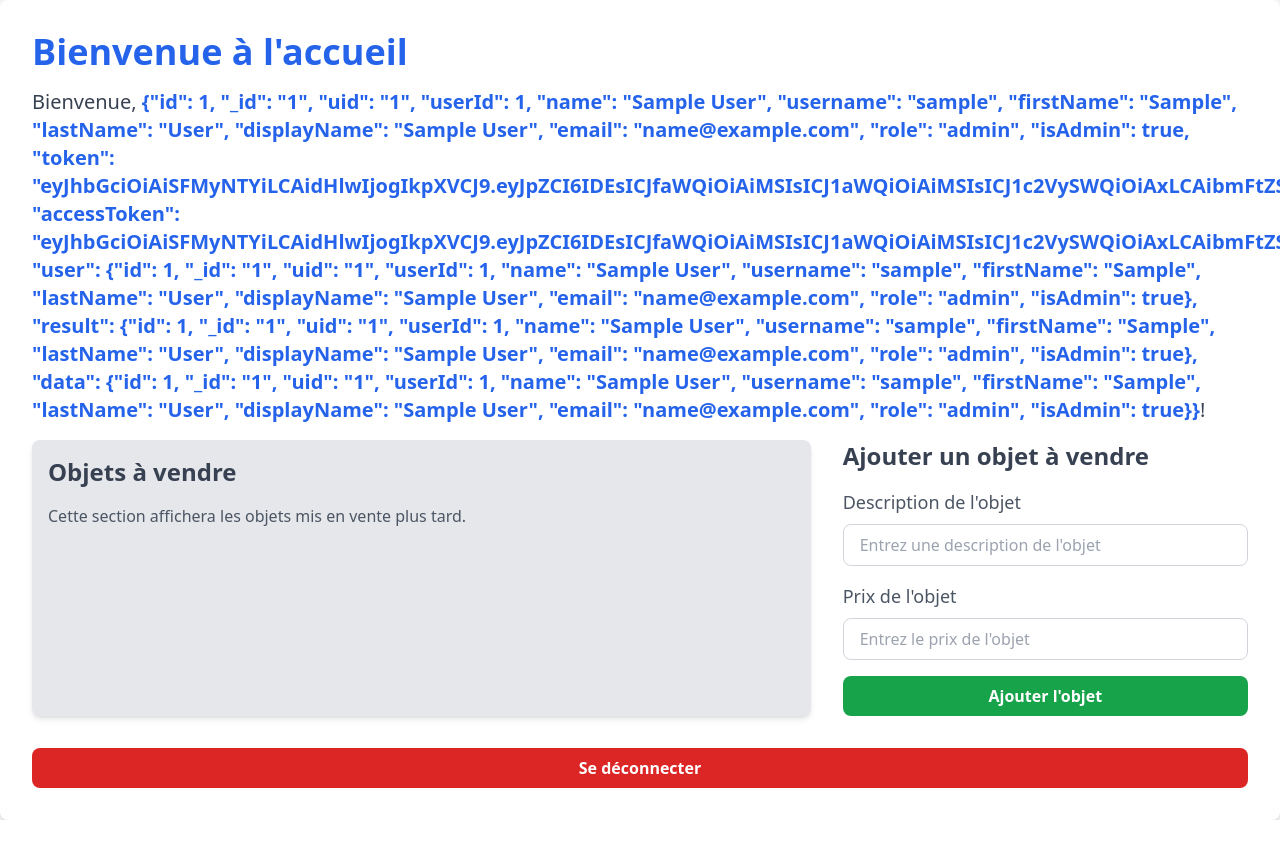
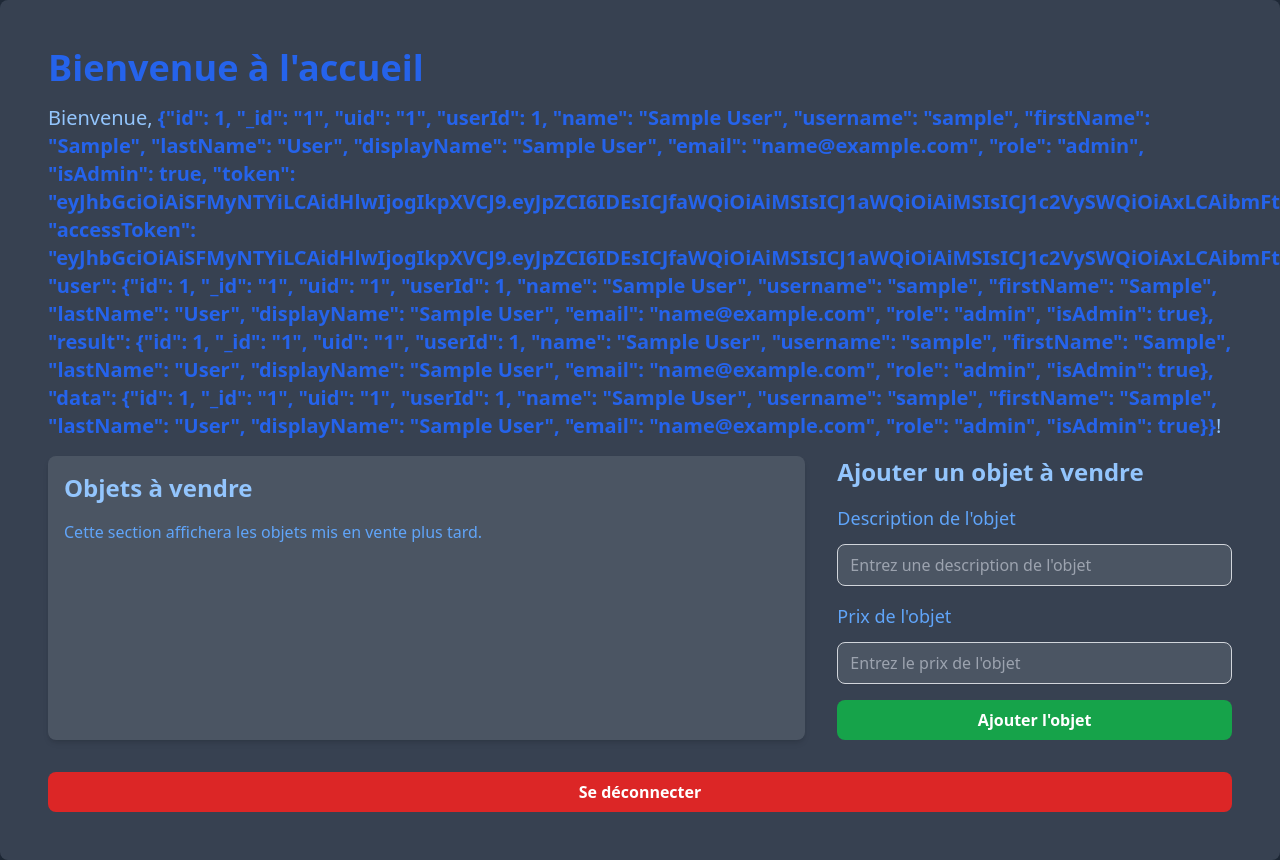
Before and after one commit to lignix/amazing-site-vente, a React (Vite) app in the folder src/main/resources/static/: page /home in a window 1280 px wide. Shown: the top 860 px of the page. Before the commit the page ends 820 px from the top, so only its background shows below. Built offline with nearby package versions, Linux system fonts and the light colour scheme; sample sign-in values are in the browser's storage.

Commit message:
Feat : Frontend dark mode + components

```diff
--- a/src/main/resources/static/src/components/FormInput.tsx
+++ b/src/main/resources/static/src/components/FormInput.tsx
@@ -5,9 +5,10 @@ interface InputProps {
   id: string;
   label: string;
   type: string;
-  value: string;
+  value: string | number;
   onChange: (e: React.ChangeEvent<HTMLInputElement>) => void;
   required?: boolean;
+  placeholder?: string;
 }
 
 const Input: React.FC<InputProps> = ({
@@ -17,10 +18,14 @@ const Input: React.FC<InputProps> = ({
   value,
   onChange,
   required = false,
+  placeholder = "",
 }) => {
   return (
     <div>
-      <label htmlFor={id} className="block text-sm font-medium text-gray-700">
+      <label
+        htmlFor={id}
+        className="block text-lg font-medium text-blue-400 mb-2"
+      >
         {label}
       </label>
       <input
@@ -28,8 +33,9 @@ const Input: React.FC<InputProps> = ({
         id={id}
         value={value}
         onChange={onChange}
-        className="w-full mt-1 px-3 py-2 border border-gray-300 rounded-lg shadow-sm focus:outline-none focus:ring-2 focus:ring-blue-500"
+        className="w-full mt-1 px-3 py-2 border border-gray-300 bg-gray-600 text-white rounded-lg shadow-sm focus:outline-none focus:ring-2 focus:ring-blue-500"
         required={required}
+        placeholder={placeholder}
       />
     </div>
   );
--- /dev/null
+++ b/src/main/resources/static/src/components/PageTitle.tsx
@@ -0,0 +1,17 @@
+// src/components/PageTitle.tsx
+import React from "react";
+
+interface InputProps {
+  children: React.ReactNode;
+  className?: string;
+}
+
+const Input: React.FC<InputProps> = ({ children, className = "" }) => {
+  return (
+    <h1 className={`text-4xl font-bold text-blue-600 mb-4 ${className}`}>
+      {children}
+    </h1>
+  );
+};
+
+export default Input;
--- /dev/null
+++ b/src/main/resources/static/src/components/SignInFooter.tsx
@@ -0,0 +1,24 @@
+// src/components/SignInFooter.tsx
+import React from "react";
+import { Link } from "react-router-dom";
+
+interface InputProps {
+  text: string;
+  linkText: string;
+  link: string;
+}
+
+const Input: React.FC<InputProps> = ({ text, link, linkText }) => {
+  return (
+    <div className="mt-4 text-center">
+      <span className="text-sm text-gray-300">
+        {text}{" "}
+        <Link to={link} className="text-blue-200 hover:text-blue-400">
+          {linkText}
+        </Link>
+      </span>
+    </div>
+  );
+};
+
+export default Input;
--- a/src/main/resources/static/src/pages/HomePage.tsx
+++ b/src/main/resources/static/src/pages/HomePage.tsx
@@ -2,6 +2,8 @@ import React, { useState } from "react";
 import { useNavigate } from "react-router-dom";
 import { useUser } from "../context/UserContext";
 import axios from "axios";
+import Input from "../components/FormInput";
+import PageTitle from "../components/PageTitle";
 
 const HomePage: React.FC = () => {
   const { login, setLogin } = useUser();
@@ -63,12 +65,10 @@ const HomePage: React.FC = () => {
   };
 
   return (
-    <div className="flex min-h-screen items-center justify-center bg-gray-100">
-      <div className="w-full max-w-7xl bg-white shadow-lg rounded-lg p-8">
-        <h1 className="text-4xl font-bold text-blue-600 mb-4">
-          Bienvenue à l'accueil
-        </h1>
-        <p className="text-xl text-gray-700 mb-4">
+    <div className="flex min-h-screen items-center justify-center bg-gray-800">
+      <div className="w-full bg-gray-700 shadow-lg rounded-lg p-12">
+        <PageTitle>Bienvenue à l'accueil</PageTitle>
+        <p className="text-xl text-blue-300 mb-4">
           Bienvenue,{" "}
           <span className="font-semibold text-blue-600">{login}</span>!
         </p>
@@ -76,59 +76,42 @@ const HomePage: React.FC = () => {
         {/* Conteneur flex pour organiser la page en deux colonnes */}
         <div className="flex space-x-8">
           {/* Partie gauche : Affichage des objets mis en vente (placeholder pour l'instant) */}
-          <div className="flex-grow bg-gray-200 p-4 rounded-lg shadow-md">
-            <h2 className="text-2xl font-semibold text-gray-700 mb-4">
+          <div className="flex-grow bg-gray-600 p-4 rounded-lg shadow-md">
+            <h2 className="text-2xl font-semibold text-blue-300 mb-4">
               Objets à vendre
             </h2>
-            <p className="text-gray-600">
+            <p className="text-blue-400">
               Cette section affichera les objets mis en vente plus tard.
             </p>
           </div>
 
           {/* Partie droite : Formulaire d'ajout d'objet */}
           <div className="w-1/3">
-            <h2 className="text-2xl font-semibold text-gray-700 mb-4">
+            <h2 className="text-2xl font-semibold text-blue-300 mb-4">
               Ajouter un objet à vendre
             </h2>
 
             <form onSubmit={handleCreateObject} className="space-y-4">
               {/* Description */}
-              <div>
-                <label
-                  htmlFor="description"
-                  className="block text-lg font-medium text-gray-600 mb-2"
-                >
-                  Description de l'objet
-                </label>
-                <input
+              <Input
                 id="description"
+                label="Description de l'objet"
                 type="text"
                 value={description}
                 onChange={(e) => setDescription(e.target.value)}
-                  className="w-full px-4 py-2 border border-gray-300 rounded-lg focus:outline-none focus:ring-2 focus:ring-blue-500"
+                required
                 placeholder="Entrez une description de l'objet"
-                  required
               />
-              </div>
-
               {/* Prix */}
-              <div>
-                <label
-                  htmlFor="price"
-                  className="block text-lg font-medium text-gray-600 mb-2"
-                >
-                  Prix de l'objet
-                </label>
-                <input
+              <Input
                 id="price"
+                label="Prix de l'objet"
                 type="number"
                 value={price}
                 onChange={(e) => setPrice(e.target.value)}
-                  className="w-full px-4 py-2 border border-gray-300 rounded-lg focus:outline-none focus:ring-2 focus:ring-blue-500"
+                required
                 placeholder="Entrez le prix de l'objet"
-                  required
               />
-              </div>
 
               {/* Bouton pour soumettre */}
               <button
--- a/src/main/resources/static/src/pages/LogInPage.tsx
+++ b/src/main/resources/static/src/pages/LogInPage.tsx
@@ -1,8 +1,10 @@
 // src/pages/LoginPage.tsx
 import React, { useState } from "react";
-import { Link, useNavigate } from "react-router-dom";
+import { useNavigate } from "react-router-dom";
 import { useUser } from "../context/UserContext";
 import Input from "../components/FormInput";
+import PageTitle from "../components/PageTitle";
+import SignInFooter from "../components/SignInFooter";
 
 const LoginPage: React.FC = () => {
   const [login, setLogin] = useState("");
@@ -41,11 +43,9 @@ const LoginPage: React.FC = () => {
   };
 
   return (
-    <div className="flex min-h-screen items-center justify-center bg-gray-100">
-      <div className="w-full max-w-md bg-white shadow-md rounded-lg p-8">
-        <h1 className="text-2xl font-bold text-gray-800 text-center mb-6">
-          Connexion
-        </h1>
+    <div className="flex min-h-screen items-center justify-center bg-gray-800">
+      <div className="w-full max-w-md bg-gray-700 shadow-md rounded-lg p-8">
+        <PageTitle className="text-center">Connexion</PageTitle>
         <form onSubmit={handleSubmit} className="space-y-4">
           <Input
             id="login"
@@ -73,14 +73,11 @@ const LoginPage: React.FC = () => {
         {error && (
           <p className="mt-4 text-center text-sm text-red-600">{error}</p>
         )}
-        <div className="mt-4 text-center">
-          <span className="text-sm text-gray-600">
-            Pas encore inscrit ?{" "}
-            <Link to="/signup" className="text-blue-600 hover:text-blue-800">
-              Créer un compte
-            </Link>
-          </span>
-        </div>
+        <SignInFooter
+          link="/signup"
+          text="Pas encore inscrit ?"
+          linkText="Créer un compte"
+        />
       </div>
     </div>
   );
--- a/src/main/resources/static/src/pages/SignUpPage.tsx
+++ b/src/main/resources/static/src/pages/SignUpPage.tsx
@@ -2,6 +2,8 @@ import React, { useState } from "react";
 import axios from "axios";
 import { useNavigate } from "react-router-dom"; // Importer useNavigate
 import FormInput from "../components/FormInput"; // Assure-toi que ce composant existe et est stylisé si nécessaire
+import PageTitle from "../components/PageTitle";
+import SignInFooter from "../components/SignInFooter";
 
 const SignupPage: React.FC = () => {
   const [login, setLogin] = useState("");
@@ -40,11 +42,9 @@ const SignupPage: React.FC = () => {
   };
 
   return (
-    <div className="flex min-h-screen items-center justify-center bg-gray-100">
-      <div className="w-full max-w-md bg-white shadow-md rounded-lg p-8">
-        <h1 className="text-2xl font-bold text-gray-800 text-center mb-6">
-          Inscription
-        </h1>
+    <div className="flex min-h-screen items-center justify-center bg-gray-800">
+      <div className="w-full max-w-md bg-gray-700 shadow-md rounded-lg p-8">
+        <PageTitle className="text-center">Inscription</PageTitle>
         <form onSubmit={handleSubmit} className="space-y-4">
           <FormInput
             label="Login"
@@ -80,14 +80,11 @@ const SignupPage: React.FC = () => {
         {error && (
           <p className="mt-4 text-center text-sm text-red-600">{error}</p>
         )}
-        <div className="mt-4 text-center">
-          <span className="text-sm text-gray-600">
-            Déjà un compte ?{" "}
-            <a href="/login" className="text-blue-600 hover:text-blue-800">
-              Se connecter
-            </a>
-          </span>
-        </div>
+        <SignInFooter
+          link="/login"
+          text="Déjà un compte ?"
+          linkText="Se connecter"
+        />
       </div>
     </div>
   );
```
Lines whose indentation alone changed are shown as unchanged.
